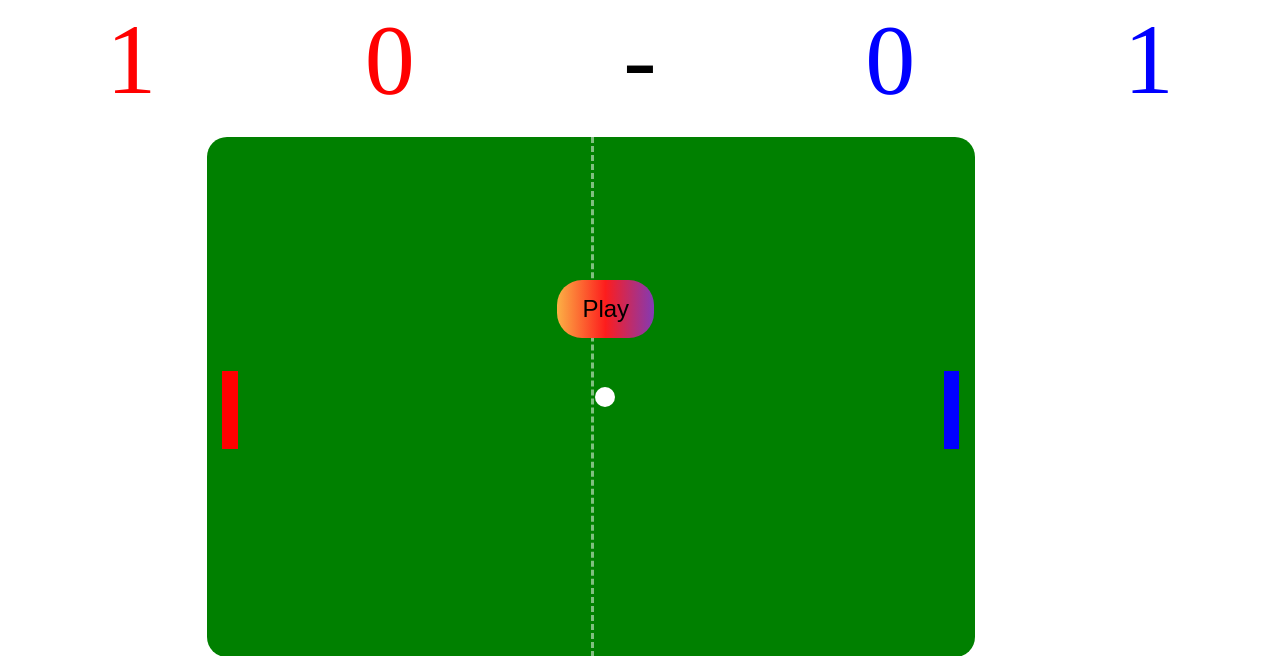
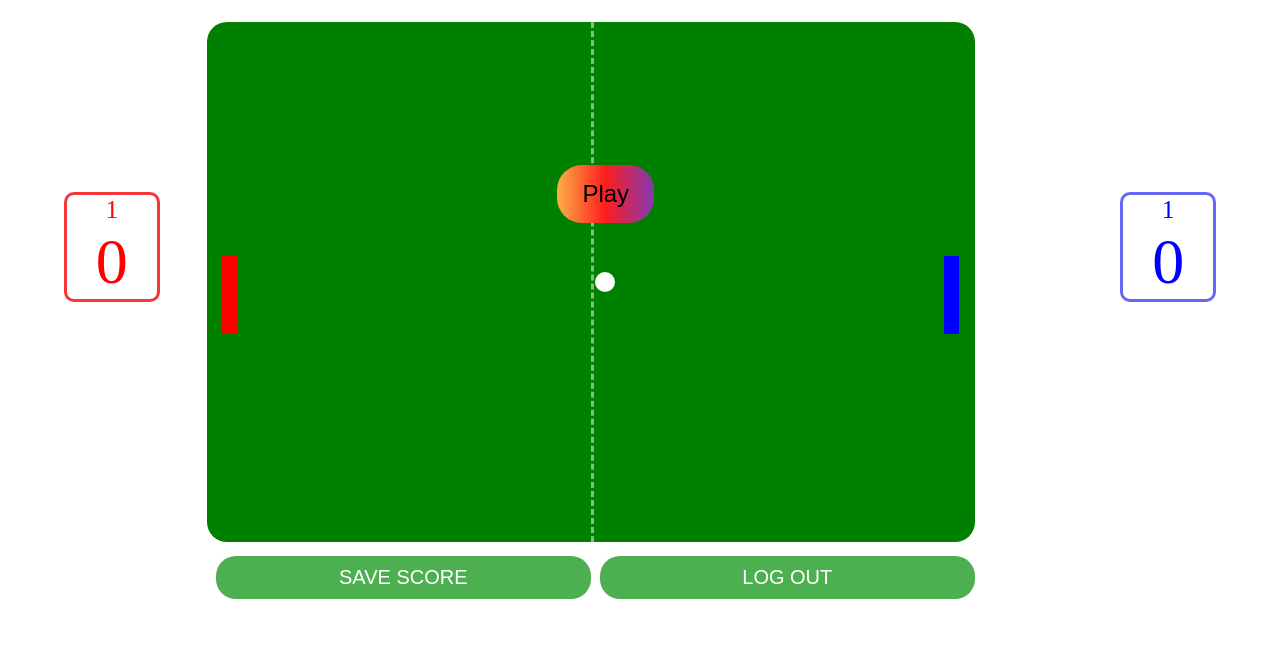
Before and after one commit to bouslama-hamza/GAME-DEVELOPMENT, a Flask app: page /Game in a window 1280 px wide. Shown: the top 656 px of the page. Run offline with Flask 2, Linux system fonts and the light colour scheme; the visitor is signed in with stand-in values (Sample User, id 1); some libraries are stand-ins or nearby versions.

Commit message:
new life

```diff
--- a/App.py
+++ b/App.py
@@ -2,18 +2,13 @@ from flask import Flask,render_template,request,session,redirect,flash
 from flask.helpers import url_for
 from flask_sqlalchemy import SQLAlchemy
 import json
-from flask_login import LoginManager,UserMixin,login_user
 from Email import send_email
 from random import randint
 app= Flask(__name__)
 app.config['SECRET_KEY'] = '5791628bb0b13ce0c676dfde280ba245'
 app.config ['SQLALCHEMY_DATABASE_URI'] = 'sqlite:///testDB'
-
-
 db = SQLAlchemy(app)
-login_manager=LoginManager(app)
-@login_manager.user_loader
-class Student(db.Model):
+class worker(db.Model):
     id = db.Column(db.Integer, primary_key = True)
     name = db.Column(db.String(100), nullable= False)
     email = db.Column(db.String(50), nullable= False)
@@ -23,7 +18,7 @@ class Student(db.Model):
     player1_score = db.Column(db.String(100),)
     player2_score = db.Column(db.String(100),)
     def __repr__(self):
-        return f"Student('{self.id}','{self.name}','{self.email}','{self.password}','{self.player1}','{self.player2}','{self.player1_score}','{self.player2_score}')"
+        return f"worker('{self.id}','{self.name}','{self.email}','{self.password}','{self.player1}','{self.player2}','{self.player1_score}','{self.player2_score}')"
 
 @app.route('/', methods=['GET','POST'])
 def index():
@@ -31,8 +26,8 @@ def index():
         if request.form.get('email') and request.form.get('password'):
             session['email']=request.form.get('email')
             session['password']=request.form.get('password')
-            print(db.session.query(Student))
-            data =Student.query.filter_by(email=session['email']).first()
+            print(db.session.query(worker))
+            data =worker.query.filter_by(email=session['email']).first()
             print(data)
             if  data :
                 if not data.email==session['email']:
@@ -48,8 +43,6 @@ def index():
                 flash("This user doesn't have an account",'inv3')
                 return redirect(url_for('index'))
     return render_template("login.html")
-
-
 @app.route('/singup', methods=['GET','POST'])
 def singup():
     nv=False
@@ -68,9 +61,11 @@ def singup():
         if '@' not in session['email'] or checkemail(session['email']) or len(session['email'])<4:
             flash("invalid email",'inv2')
             nv=True
-        if session['password']!=session['confirm_password'] or len(session['password'])>=8:
+        if len(session['password'])<=8:
             flash("Password too short",'inv3')
             nv=True
+        elif session['password']!=session['confirm_password']:
+            flash("incorrect confimrming password",'inv3')
         if nv:
             session.pop('name', None)
             session.pop('email', None)
@@ -83,23 +78,21 @@ def singup():
             session.pop('confirm_password')
     return render_template("singup.html")
 def checkuser(a):
-    data =Student.query.filter_by(name=a).first()
+    data =worker.query.filter_by(name=a).first()
     if data:
         return True
     return False
 def checkemail(a):
-    data =Student.query.filter_by(email=a).first()
+    data =worker.query.filter_by(email=a).first()
     if data:
         return True
     return False
-
-
 @app.route('/email', methods=['GET','POST'])
 def email():
     if request.method == 'POST' :
         if request.form.get('email_'):
             session['email_']=request.form.get('email_')
-            data =Student.query.filter_by(email=request.form.get('email_')).first()
+            data =worker.query.filter_by(email=request.form.get('email_')).first()
             print(data)
             if data :
                 session['validation_message']=str(randint(100000,999999))
@@ -108,7 +101,6 @@ def email():
             else :
                 session.pop('email_',None)
                 session.pop('validation_message',None)
-                print("hello")
                 return render_template('email.html',error=True)
         else:
             return redirect(url_for('index'))
@@ -141,7 +133,7 @@ def reset():
                 flash("Password must be at least 8 caracters long")
                 session.pop('new_password',None)
                 return redirect(url_for('reset'))
-            data =Student.query.filter_by(email=session['email_']).first()
+            data =worker.query.filter_by(email=session['email_']).first()
             if data:
                 if session.get('new_password')==data.email:
                     flash("Your new password can not be your old password")
@@ -158,6 +150,7 @@ def reset():
 def logout():
     for key in list(session.keys()):
      session.pop(key)
+     print(worker)
     return redirect(url_for('index'))
 
 @app.route('/<user_score>',methods=['POST'])
@@ -165,19 +158,19 @@ def indexout(user_score):
     if request.method == 'POST' :
             user_scores = json.loads(user_score)
             if 'data' in session:
-                data =Student.query.filter_by(email=session['email']).first()
+                data =worker.query.filter_by(email=session['email'])
                 if data:
                     data.player1_score=user_scores['player2']
                     data.player2_score=user_scores['player1']
                 else:
                     return redirect(url_for('index'))
             elif 'name' in session:
-                user1=Student(name=session['name'],email=session['email'],password=session['password'],\
+                user1=worker(name=session['name'],email=session['email'],password=session['password'],\
                         player1=session['player1'],player2=session['player2'],\
                         player1_score=user_scores['player1'],player2_score=user_scores['player2'])
                 db.session.add(user1)
             db.session.commit()
-    return 'helloffff'
+    return 'hello'
 @app.route('/players', methods=['GET','POST'])
 def players():
     if session.get('confirm_password'):
--- a/static/CSS/retro.css
+++ b/static/CSS/retro.css
@@ -238,3 +238,19 @@ form {
     border-left: 50%;
     z-index: 2;
 }
+#player1filed{
+    position: fixed;
+    width:7vw;
+    border:3px solid rgb(245, 54, 54);
+    border-radius:10px;
+    top:15vw;
+    left:5vw
+}
+#player2filed{
+    position: fixed;
+    width:7vw;
+    border:3px solid rgb(103, 103, 246);
+    border-radius:10px;
+    top:15vw;
+    right:5vw
+}
--- a/static/JS/Game.js
+++ b/static/JS/Game.js
@@ -94,11 +94,11 @@ document.addEventListener('keydown', (event) => {
     console.log(event.key)
 
     if (event.key == 's') {
-        if (last_b_pss == 430) { Number(last_b_pss) = 430 }
+        if (last_b_pss == 420) { Number(last_b_pss) = 420 }
         last_b_pss = Number(last_b_pss) + 30
         left_br.style.top = `${last_b_pss}px`
 
-        if (last_b_pss_1 == 430) { Number(last_b_pss_1) = 430 }
+        if (last_b_pss_1 == 420) { Number(last_b_pss_1) = 420 }
         last_b_pss_1 = Number(last_b_pss_1) + 30
         left_br_1.style.top = `${last_b_pss_1}px`
     } else if (event.key == 'w') {
@@ -110,19 +110,20 @@ document.addEventListener('keydown', (event) => {
         last_b_pss_1 = Number(last_b_pss_1) - 30
         left_br_1.style.top = `${last_b_pss_1}px`
     } else if (event.key == 'l') {
-        if (last_r_pss == 430) { Number(last_r_pss) = 430 }
+        if (last_r_pss == 420) { Number(last_r_pss) = 420 }
         last_r_pss = Number(last_r_pss) + 30
         right_br.style.top = `${last_r_pss}px`
 
-        if (last_r_pss_1 == 430) { Number(last_r_pss_1) = 430 }
+        if (last_r_pss_1 == 420) { Number(last_r_pss_1) = 420 }
         last_r_pss_1 = Number(last_r_pss_1) + 30
         right_br_1.style.top = `${last_r_pss_1}px`
     } else if (event.key == 'o') {
-        if (last_r_pss_1 == 0) { Number(last_r_pss_1) = 0 }
+        console.log(right_br_1.style.top )
+        if (last_r_pss_1 == 0) { Number(last_r_pss) = 0 }
         last_r_pss_1 = Number(last_r_pss_1) - 30
         right_br_1.style.top = `${last_r_pss_1}px`
 
-        if (last_r_pss == 0) { Number(last_r_pss) = 0 }
+        if (last_r_pss == 0) { Number(last_r_pss_1) = 0 }
         last_r_pss = Number(last_r_pss) - 30
         right_br.style.top = `${last_r_pss}px`
     }
--- a/templates/retro.html
+++ b/templates/retro.html
@@ -3,14 +3,15 @@
 <div class="Efect">
 <div id="all" class="kora">
 <link rel="stylesheet" href="{{ url_for('static',filename='CSS/retro.css') }}">
-<div id="control" >
-    <div id="player1description" style="color: red;"><span id='playernamedata1'></span></div>
-    <div id="score1" style="color: red;">0</div>
-    <div id="score-">-</div>
-    <div id="score2" style="color: blue;">0</div>
-    <div id="player2description" style="color: blue;"><span id='playernamedata2'></span></div>
-</div>
-                <!-- Game Area-->
+    <div id='player1filed'>
+        <div  style="color: rgb(244, 10, 10);font-size: 2vw;text-align: center;"><span id='playernamedata1'></span></div>
+        <div id="score1" style="color: red;font-size: 5vw;text-align: center;">0</div>
+    </div>
+    <div id='player2filed'>
+        <div  style="color: blue;font-size: 2vw;text-align: center;"><span id='playernamedata2'></span></div>
+        <div id="score2" style="color: blue;font-size: 5vw;text-align: center;">0</div>
+    </div>
+        <!-- Game Area-->
 <div id="window" >
         <div id="Line1" ></div>
         <div id="leftborder1"></div>
@@ -20,20 +21,17 @@
         <div id="Line2"></div>
         <div class="vertical"></div>
         <button id="Button">Play</button>
-        <svg id='hell' width=100% height='100% '><circle id='texthey' cx='398' cy='260' r='10' fill='white'></circle></svg>
+        <svg id='hell' width=100% height='100% '>
+
+            <circle id='texthey' cx='398' cy='260' r='10' fill='white'>
+
+            </circle></svg>
         <div class="homeys">
             <input type="button" id='homeys1' value="SAVE SCORE" onclick="out()" >
             <input type="button" id='homeys2' value="LOG OUT" onclick="location='/logout'" >
         </div>
 </div>
-
-{% with messages = get_flashed_messages() %}
-    {% if messages %}
-        {% for msg in messages %}
-            <p class='errorvalide'>{{ msg }}</p>
-        {% endfor %}
-    {% endif %}
-{% endwith %}
+            <p class='errorvalide'>hellother</p>
 </div>
 </div>
 <script>
--- a/templates/singup.html
+++ b/templates/singup.html
@@ -12,7 +12,7 @@
             {% endfor %}
         {% endif %}
         {% endwith %}
-        <input type="text" id='email' name="email" placeholder='Email'required ><br>
+        <input type="text" id='email' name="email" placeholder='Email'required >
         {% with messages = get_flashed_messages(category_filter=["inv2"]) %}
         {% if messages %}
             {% for msg in messages %}
```
Also changed, not shown: templates/W-1.png (added), 1 other file.
